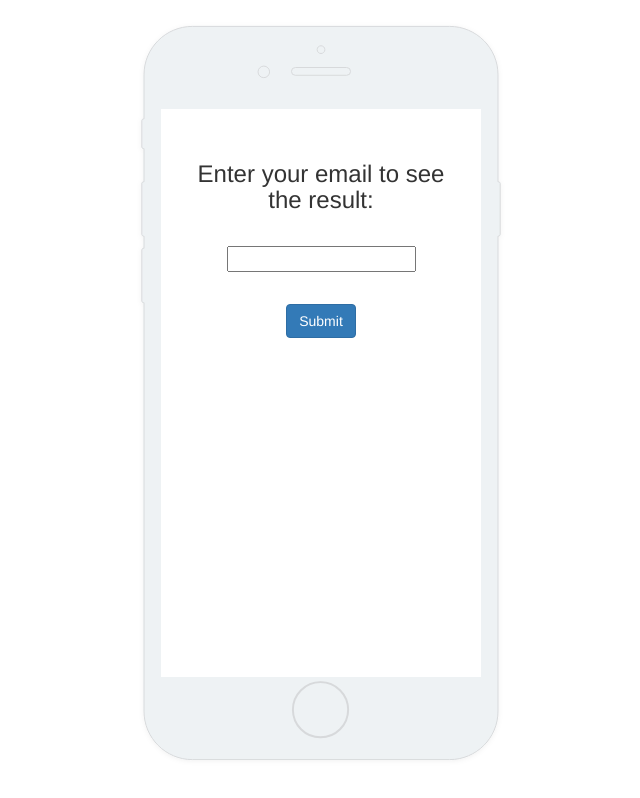
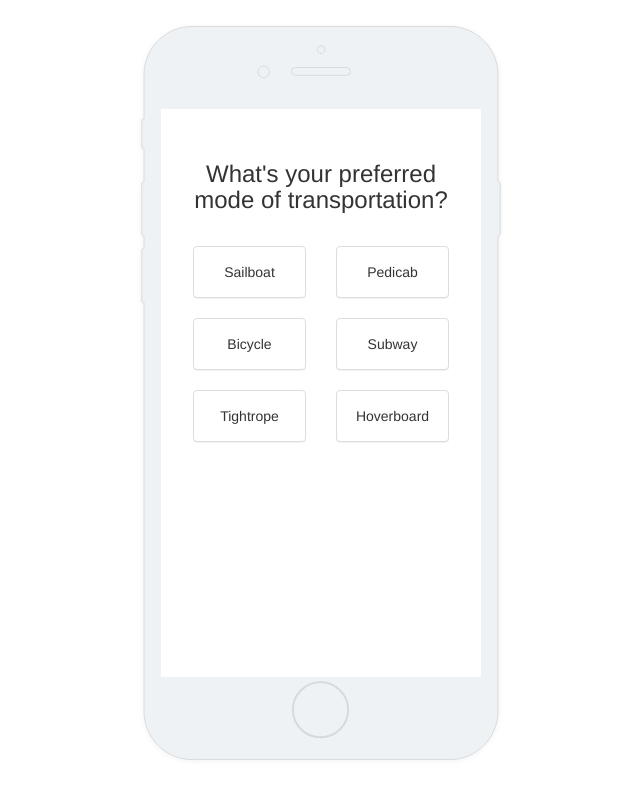
Before and after one commit to anthonylewis/quiz-cards, a plain HTML site: page index.html in a window 1280 px wide. Both pictures are taken after a click on the link "Start". Shown: the whole page, without its empty margins (319-959 px from the left). Drawn offline with nearby package versions, Linux system fonts and the light colour scheme.

Commit message:
Add text-only questions and answers

```diff
--- a/index.html
+++ b/index.html
@@ -17,10 +17,20 @@
             <div class="title" ng-show="quiz.state == 'title'">
               <h3>What's Your Secret Alter Ego?</h3>
               <p>Look deep inside yourself and get a little quirky with New Belgium’s Fat Tire Ale.</p>
-              <p><a href="" class="btn btn-primary" ng-click="quiz.state = 'email'">Start</a></p>
+              <p><a href="" class="btn btn-primary" ng-click="quiz.state = 'question'">Start</a></p>
             </div>
 
             <div class="question" ng-show="quiz.state == 'question'">
+              <h3>{{ quiz.questions[0].title }}</h3>
+              <div class="row">
+                <div class="answer col-md-6" ng-repeat="answer in quiz.questions[0].answers" ng-click="quiz.getResult()">
+                  <div class="panel panel-default">
+                    <div class="panel-body">
+                      {{ answer }}
+                    </div>
+                  </div>
+                </div>
+              </div>
             </div>
 
             <div class="email" ng-show="quiz.state == 'email'">
--- a/js/quizcards.js
+++ b/js/quizcards.js
@@ -9,14 +9,14 @@
 
     quiz.questions = [
       {
-        title: '',
+        title: 'What\'s your preferred mode of transportation?',
         answers: [
-          '',
-          '',
-          '',
-          '',
-          '',
-          ''
+          'Sailboat',
+          'Pedicab',
+          'Bicycle',
+          'Subway',
+          'Tightrope',
+          'Hoverboard'
         ],
       },
     ];
--- a/styles/application.css
+++ b/styles/application.css
@@ -26,6 +26,16 @@
 }
 
 .question {
+  padding: 32px;
+  text-align: center;
+}
+
+.question h3 {
+  margin-bottom: 32px;
+}
+
+.question .answer {
+  cursor: pointer;
 }
 
 .email {
```
